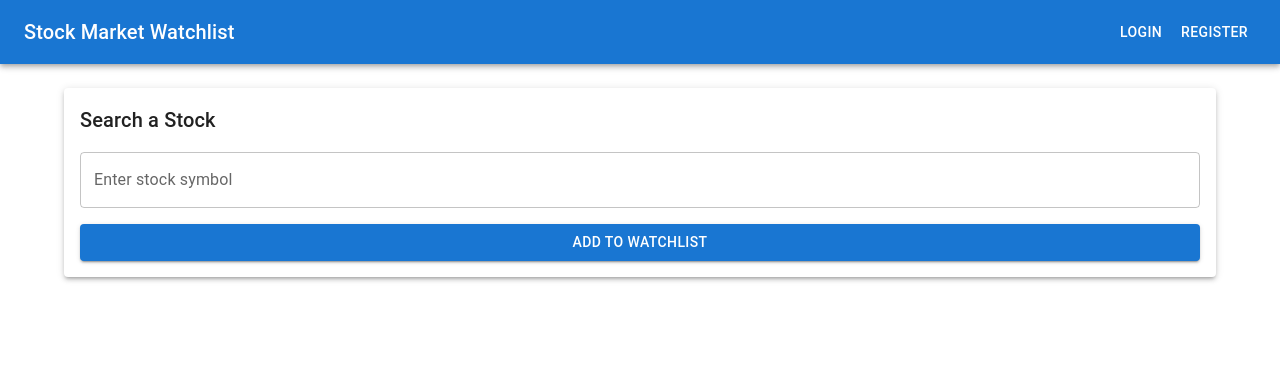
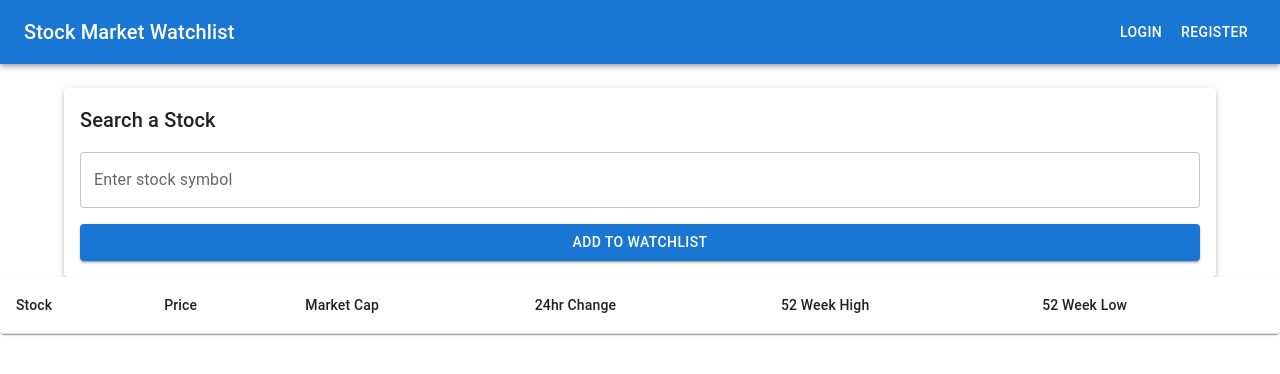
Before and after one commit to KhoslaGA/MarketWatch-FE, a React (Create React App) app: page / in a window 1280 px wide. Shown: the top 374 px of the page. Built offline with nearby package versions, Linux system fonts and the light colour scheme; the HTML template or start-up script is replaced by a standard one.

Commit message:
stock API running to FE table

```diff
--- a/src/App.js
+++ b/src/App.js
@@ -1,5 +1,12 @@
-import React, { useState, useEffect } from 'react';
+import React, { useState, useEffect } from "react";
+import axios from "axios";
 import {
+  Table,
+  TableContainer,
+  TableHead,
+  TableRow,
+  TableCell,
+  TableBody,
   AppBar,
   Button,
   Container,
@@ -25,8 +32,8 @@ function App() {
   const [isLoggedIn, setIsLoggedIn] = useState(false);
   const [isRegistrationOpen, setIsRegistrationOpen] = useState(false);
   const [watchlist, setWatchlist] = useState([]);
-  const [username, setUsername] = useState('');
-  const [symbolInput, setSymbolInput] = useState('');
+  const [username, setUsername] = useState("");
+  const [symbolInput, setSymbolInput] = useState("");
   const [news, setNews] = useState([]);
   const [currentTab, setCurrentTab] = useState(0);
 
@@ -37,33 +44,40 @@ function App() {
   }, [isLoggedIn]);
 
   const handleLogin = () => {
-    setUsername('exampleUser');
+    setUsername("exampleUser");
     setIsLoggedIn(true);
   };
 
   const handleLogout = () => {
-    setUsername('');
+    setUsername("");
     setIsLoggedIn(false);
   };
 
+  const [stockDataState, setStockDataState] = useState(null);
+
   const addToWatchlist = () => {
-    if (symbolInput.trim() !== '' && !watchlist.includes(symbolInput)) {
-      setWatchlist([...watchlist, symbolInput]);
-      setSymbolInput('');
-    }
+    // if (symbolInput.trim() !== "" && !watchlist.includes(symbolInput)) {
+    setWatchlist([...watchlist, symbolInput]);
+    axios.get(`/stocks/${symbolInput}`).then((response) => {
+      setStockDataState(response.data);
+    });
+    setSymbolInput("");
+    // }
   };
 
   const removeFromWatchlist = (stockSymbol) => {
-    const updatedWatchlist = watchlist.filter((symbol) => symbol !== stockSymbol);
+    const updatedWatchlist = watchlist.filter(
+      (symbol) => symbol !== stockSymbol
+    );
     setWatchlist(updatedWatchlist);
   };
 
   const fetchNewsData = () => {
     // Replace with your actual news API endpoint
-    fetch('')
+    fetch("")
       .then((response) => response.json())
       .then((data) => setNews(data))
-      .catch((error) => console.error('Error fetching news:', error));
+      .catch((error) => console.error("Error fetching news:", error));
   };
 
   const handleTabChange = (event, newValue) => {
@@ -102,12 +116,14 @@ function App() {
               <Button color="inherit" onClick={handleRegister}>
                 Register
               </Button>
-              <RegistrationDialog isOpen={isRegistrationOpen} onClose={setIsRegistrationOpen} />
+              <RegistrationDialog
+                isOpen={isRegistrationOpen}
+                onClose={setIsRegistrationOpen}
+              />
             </>
           )}
         </Toolbar>
       </AppBar>
-
       <Container sx={{ mt: 3 }}>
         {isLoggedIn && (
           <Paper elevation={3}>
@@ -171,7 +187,39 @@ function App() {
           </Button>
         </Paper>
       </Container>
-    </div>
+      <div>
+      <TableContainer component={Paper}>
+            <Table aria-label="Stock Market Data">
+                <TableHead>
+                    <TableRow>
+                        <TableCell>Stock</TableCell>
+                        <TableCell>Price</TableCell>
+                        <TableCell>Market Cap</TableCell>
+                        <TableCell>24hr Change</TableCell>
+                        <TableCell>52 Week High</TableCell>
+                        <TableCell>52 Week Low</TableCell>
+                    </TableRow>
+                </TableHead>
+                <TableBody>
+            {stockDataState &&
+              stockDataState.map((stock) => {
+                console.log(stock);
+                return (
+                  <TableRow>
+                        <TableCell>{stock.symbol}</TableCell>
+                        <TableCell>{stock.regularMarketPrice}</TableCell>
+                        <TableCell>{stock.marketCap}</TableCell>
+                        <TableCell>{stock.regularMarketChange}</TableCell>
+                        <TableCell>{stock.fiftyTwoWeekHigh}</TableCell>
+                        <TableCell>{stock.fiftyTwoWeekLow}</TableCell>
+                    </TableRow>
+                );
+              })}
+          </TableBody>
+        </Table>
+        </TableContainer>
+        </div>
+        </div>
   );
 }
 
```
Also changed, not shown: package.json (+5 -2 lines), 1 other file (tests, documents, lock files or other folders).
